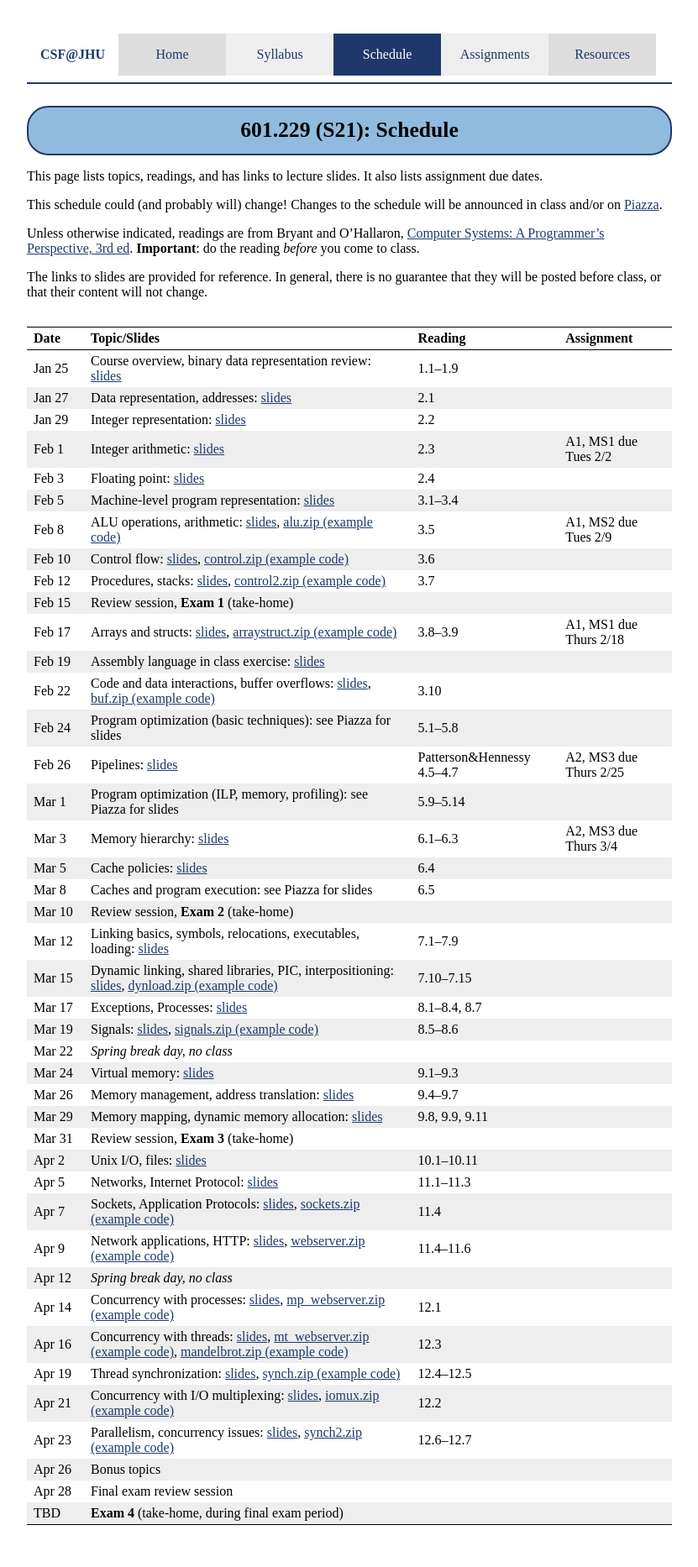
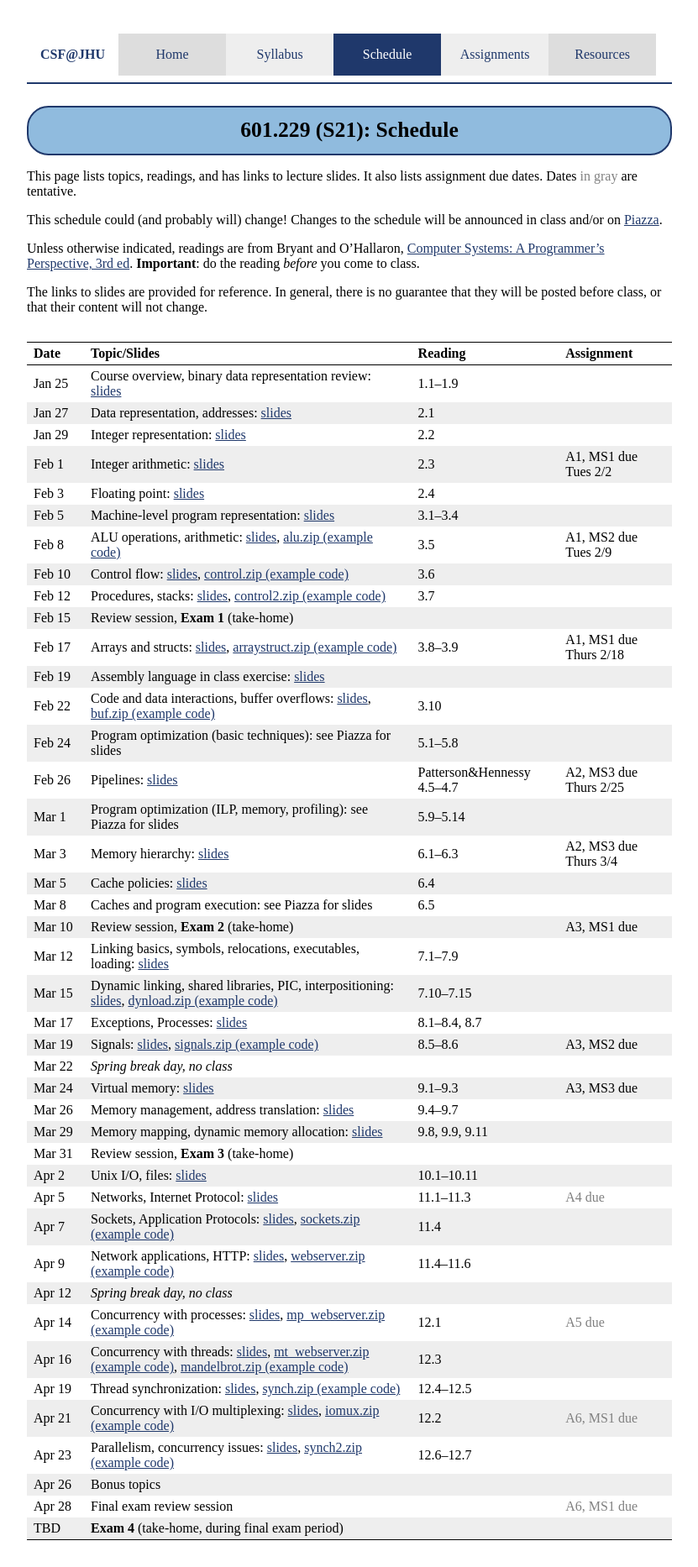
Before and after one commit to jhucsf/spring2021, a Jekyll site: the page built from schedule.md, in a window 1280 px wide. Shown: the whole page at 84% size, without its empty margins (224-1055 px from the left). Built offline with Jekyll 4.4.1, drawn with Linux system fonts in a browser that asks for light colours.

Commit message:
some schedule planning...

```diff
--- a/css/csf.css
+++ b/css/csf.css
@@ -148,6 +148,10 @@ code.highlighter-rouge {
 	margin-bottom: 2em;
 }
 
+.tentative {
+	color: gray;
+}
+
 /*
 vim:ts=2:
 */
--- a/schedule.md
+++ b/schedule.md
@@ -4,13 +4,22 @@ title: "Schedule"
 category: "schedule"
 ---
 
-This page lists topics, readings, and has links to lecture slides.  It also lists assignment due dates.
+This page lists topics, readings, and has links to lecture slides.
+It also lists assignment due dates.  Dates <span class="tentative">in
+gray</span> are tentative.
 
-This schedule could (and probably will) change!  Changes to the schedule will be announced in class and/or on [Piazza](https://piazza.com/jhu/spring2021/601229).
+This schedule could (and probably will) change!  Changes
+to the schedule will be announced in class and/or on
+[Piazza](https://piazza.com/jhu/spring2021/601229).
 
-Unless otherwise indicated, readings are from Bryant and O'Hallaron, [Computer Systems: A Programmer's Perspective, 3rd ed](https://csapp.cs.cmu.edu/).  **Important**: do the reading *before* you come to class.
+Unless otherwise indicated, readings are from Bryant and
+O'Hallaron, [Computer Systems: A Programmer's Perspective, 3rd
+ed](https://csapp.cs.cmu.edu/).  **Important**: do the reading *before*
+you come to class.
 
-The links to slides are provided for reference.  In general, there is no guarantee that they will be posted before class, or that their content will not change.
+The links to slides are provided for reference.  In general, there is no
+guarantee that they will be posted before class, or that their content
+will not change.
 
 Date&nbsp;&nbsp;&nbsp;&nbsp;&nbsp; | Topic/Slides | Reading | Assignment
 ------------------ | ------------ | ------- | ----------
@@ -33,28 +42,28 @@ Mar 1              | Program optimization (ILP, memory, profiling): see Piazza f
 Mar 3              | Memory hierarchy: [slides](lectures/lecture15-public.pdf) | 6.1–6.3 | A2, MS3 due Thurs 3/4
 Mar 5              | Cache policies: [slides](lectures/lecture16-public.pdf) | 6.4
 Mar 8              | Caches and program execution: see Piazza for slides | 6.5 |
-Mar 10             | Review session, **Exam 2** (take-home)
+Mar 10             | Review session, **Exam 2** (take-home) | | A3, MS1 due
 Mar 12             | Linking basics, symbols, relocations, executables, loading: [slides](lectures/lecture18-public.pdf) | 7.1–7.9 |
 Mar 15             | Dynamic linking, shared libraries, PIC, interpositioning: [slides](lectures/lecture19-public.pdf), [dynload.zip (example code)](lectures/dynload.zip) | 7.10–7.15 |
 Mar 17             | Exceptions, Processes: [slides](lectures/lecture20-public.pdf) | 8.1–8.4, 8.7 |
-Mar 19             | Signals: [slides](lectures/lecture21-public.pdf), [signals.zip (example code)](lectures/signals.zip) | 8.5–8.6 |
+Mar 19             | Signals: [slides](lectures/lecture21-public.pdf), [signals.zip (example code)](lectures/signals.zip) | 8.5–8.6 | A3, MS2 due
 Mar 22             | *Spring break day, no class*
-Mar 24             | Virtual memory: [slides](lectures/lecture22-public.pdf) | 9.1–9.3 |
+Mar 24             | Virtual memory: [slides](lectures/lecture22-public.pdf) | 9.1–9.3 | A3, MS3 due
 Mar 26             | Memory management, address translation: [slides](lectures/lecture23-public.pdf) | 9.4–9.7
 Mar 29             | Memory mapping, dynamic memory allocation: [slides](lectures/lecture24-public.pdf) | 9.8, 9.9, 9.11 |
-Mar 31             | Review session, **Exam 3** (take-home)
+Mar 31             | Review session, **Exam 3** (take-home) | |
 Apr 2              | Unix I/O, files: [slides](lectures/lecture25-public.pdf) | 10.1–10.11 |
-Apr 5              | Networks, Internet Protocol: [slides](lectures/lecture26-public.pdf) | 11.1–11.3 |
+Apr 5              | Networks, Internet Protocol: [slides](lectures/lecture26-public.pdf) | 11.1–11.3 | <span class="tentative">A4 due</span>
 Apr 7              | Sockets, Application Protocols: [slides](lectures/lecture27-public.pdf), [sockets.zip (example code)](lectures/sockets.zip) | 11.4 |
 Apr 9              | Network applications, HTTP: [slides](lectures/lecture28-public.pdf), [webserver.zip (example code)](lectures/webserver.zip) | 11.4–11.6 |
 Apr 12             | *Spring break day, no class*
-Apr 14             | Concurrency with processes: [slides](lectures/lecture29-public.pdf), [mp\_webserver.zip (example code)](lectures/mp_webserver.zip) | 12.1 |
+Apr 14             | Concurrency with processes: [slides](lectures/lecture29-public.pdf), [mp\_webserver.zip (example code)](lectures/mp_webserver.zip) | 12.1 | <span class="tentative">A5 due</span>
 Apr 16             | Concurrency with threads: [slides](lectures/lecture30-public.pdf), [mt\_webserver.zip (example code)](lectures/mt_webserver.zip), [mandelbrot.zip (example code)](lectures/mandelbrot.zip) | 12.3 |
 Apr 19             | Thread synchronization: [slides](lectures/lecture31-public.pdf), [synch.zip (example code)](lectures/synch.zip) | 12.4–12.5
-Apr 21             | Concurrency with I/O multiplexing: [slides](lectures/lecture32-public.pdf), [iomux.zip (example code)](lectures/iomux.zip) | 12.2 |
+Apr 21             | Concurrency with I/O multiplexing: [slides](lectures/lecture32-public.pdf), [iomux.zip (example code)](lectures/iomux.zip) | 12.2 | <span class="tentative">A6, MS1 due</span>
 Apr 23             | Parallelism, concurrency issues: [slides](lectures/lecture33-public.pdf), [synch2.zip (example code)](lectures/synch2.zip) | 12.6–12.7 |
 Apr 26             | Bonus topics | |
-Apr 28             | Final exam review session | |
+Apr 28             | Final exam review session | | <span class="tentative">A6, MS1 due</span>
 TBD                | **Exam 4** (take-home, during final exam period)
 
 <!--
```
Also changed, not shown: assign/assign03.md (+23 -9 lines).
